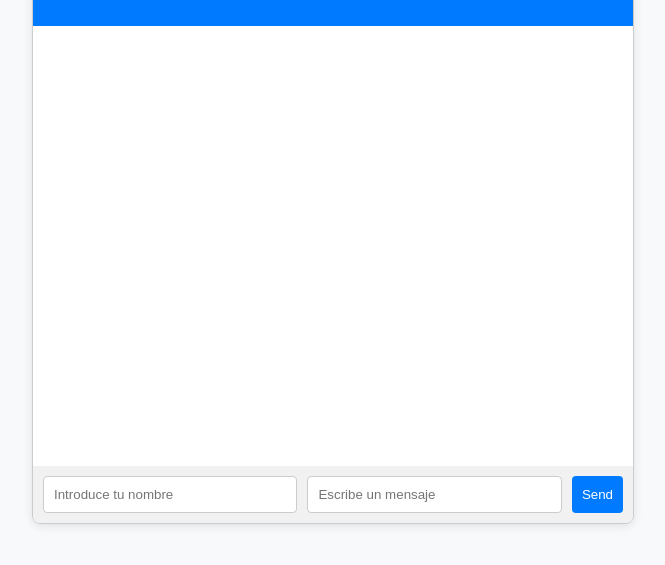
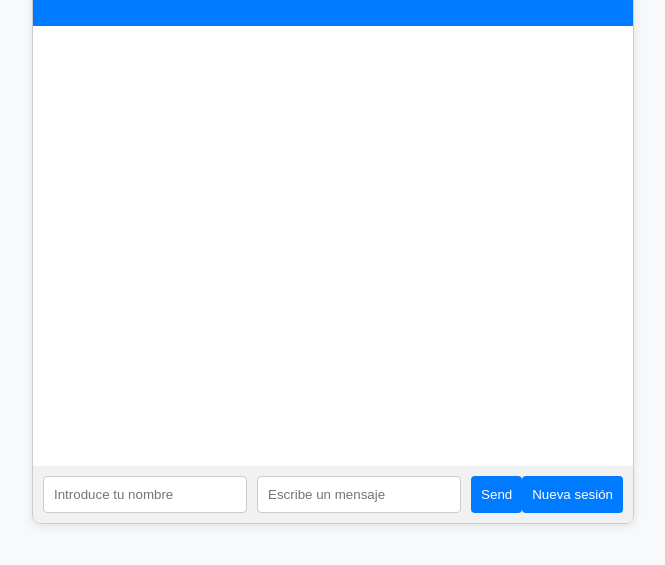
Before and after one commit to Durl99/chat-app, a website: page index.html in a window 1280 px wide. Shown: the part 169-734 px from the top of the page, without its empty margins (307-972 px from the left). Drawn offline with nearby package versions, Linux system fonts and the light colour scheme; no server answers.

Commit message:
Update index.html

```diff
--- a/index.html
+++ b/index.html
@@ -11,15 +11,21 @@
         <div class="chat-header">
             <h2>Chat</h2>
         </div>
-        <div class="chat-window" id="chat-window"></div>
+        <div class="session-list" id="session-list">
+            <!-- Aquí se mostrarán las sesiones de chat -->
+        </div>
+        <div class="chat-window" id="chat-window">
+            <!-- Aquí se mostrarán las conversaciones -->
+        </div>
         <div class="chat-input">
             <input type="text" id="username" placeholder="Introduce tu nombre" />
             <input type="text" id="message" placeholder="Escribe un mensaje" />
             <button id="sendBtn">Send</button>
+            <button id="newSessionBtn">Nueva sesión</button>
         </div>
     </div>
 
     <script src="/socket.io/socket.io.js"></script>
     <script src="script.js"></script>
 </body>
-              </html>
+</html>
```
